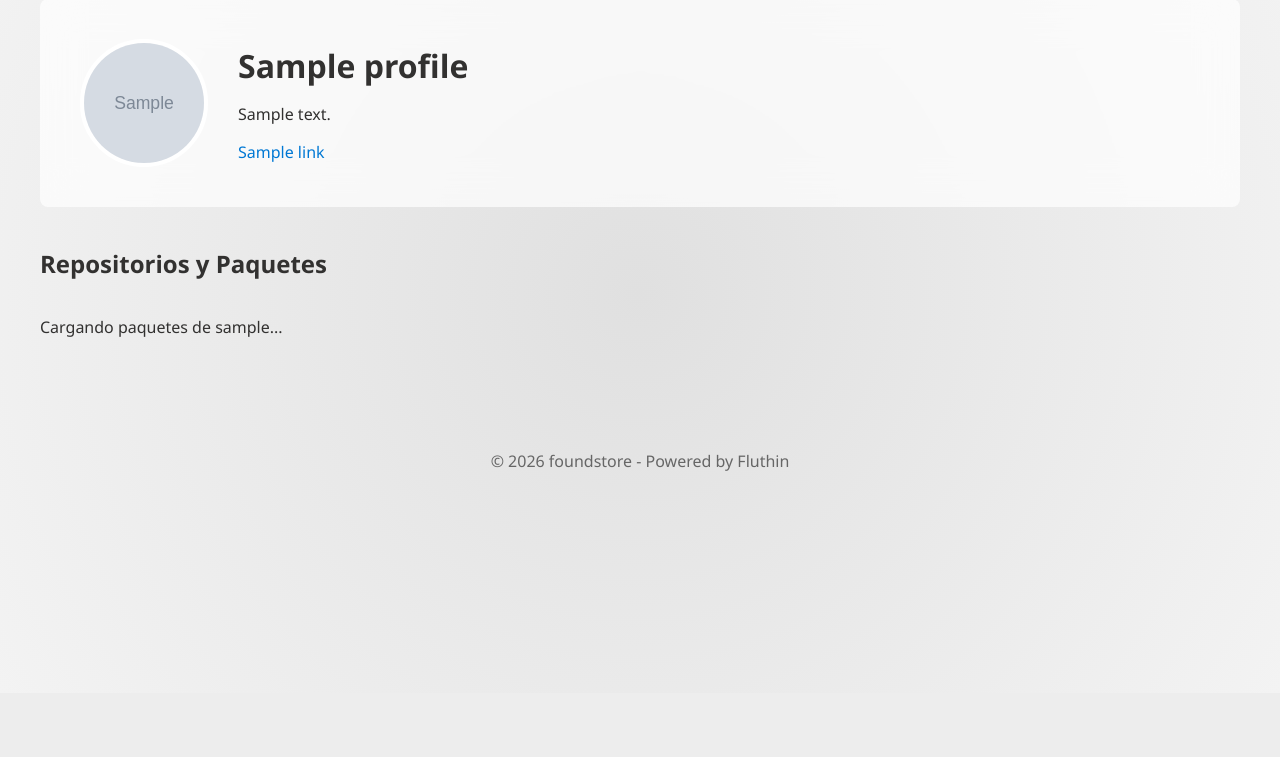
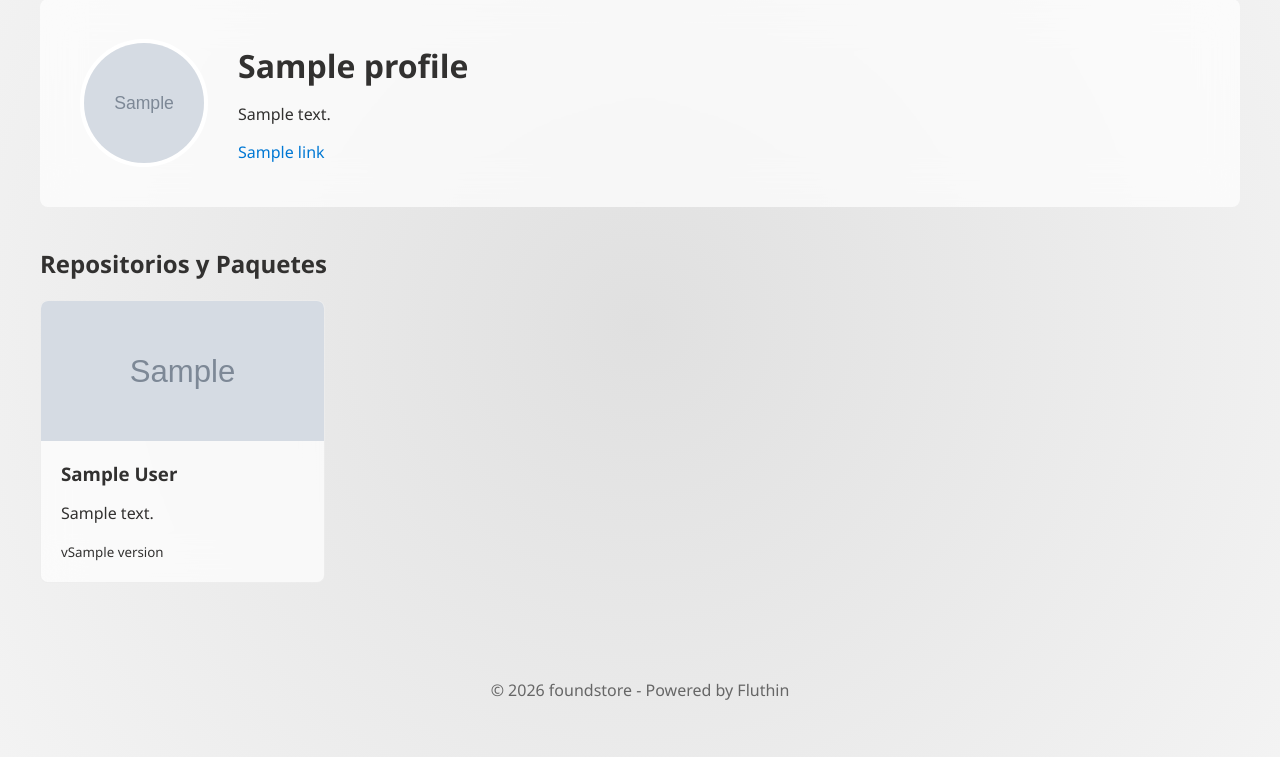
Before and after one commit to JesusQuijada34/foundstore, a Flask app: template templates/developer_profile.html in a window 1280 px wide. Shown: the part 107-864 px from the top of the page. Before the commit the page ends 578 px from the top, so only its background shows below. Run offline with Flask 3, Linux system fonts and the light colour scheme; the template is opened without the code that fills it: most values are stand-ins (such as "Sample title", 1, 10 or a date in 2020); grey boxes marked "Sample" are stand-in pictures; some web fonts are replaced.

Commit message:
Update logic to consume ismyself catalog and images

```diff
--- a/app.py
+++ b/app.py
@@ -16,7 +16,8 @@ app.register_blueprint(github_bp, url_prefix="/login")
 
 @app.route("/")
 def index():
-    catalog = services.get_catalog()
+    # El catálogo principal se lee de ismyself de JesusQuijada34
+    catalog = services.get_catalog("JesusQuijada34")
     return render_template("index.html", packages=catalog.get("packages", []))
 
 @app.route("/login")
@@ -37,8 +38,9 @@ def developer_profile(username):
     ondev_accounts = services.load_ondev_accounts()
     is_ondev = username in ondev_accounts
 
-    # Intentar cargar perfil desde repo ismyself
+    # Intentar cargar perfil y catálogo desde repo ismyself del usuario
     profile_data = services.get_github_user_profile(username)
+    user_catalog = services.get_catalog(username)
 
     if not profile_data and not is_ondev:
         return render_template("error.html", message="Usuario no encontrado o sin perfil público."), 404
@@ -46,6 +48,7 @@ def developer_profile(username):
     return render_template("developer_profile.html",
                            username=username,
                            profile=profile_data,
+                           packages=user_catalog.get("packages", []),
                            is_ondev=is_ondev)
 
 @app.route("/packages/<package_name>/")
--- a/templates/developer_profile.html
+++ b/templates/developer_profile.html
@@ -23,8 +23,18 @@
 
 <h2>Repositorios y Paquetes</h2>
 <div class="package-grid">
-    <!-- Aquí se listarían los paquetes del desarrollador -->
-    <p>Cargando paquetes de {{ username }}...</p>
+    {% for package in packages %}
+    <a href="{{ package.url }}" class="package-card">
+        <div class="package-banner" style="background-image: url('{{ package.banner }}')"></div>
+        <div class="package-info">
+            <h3>{{ package.display_name }}</h3>
+            <p>{{ package.description }}</p>
+            <small>v{{ package.version }}</small>
+        </div>
+    </a>
+    {% else %}
+    <p>Este desarrollador aún no tiene paquetes públicos.</p>
+    {% endfor %}
 </div>
 {% endblock %}
 
```
Also changed, not shown: services.py (+16 -2 lines).
